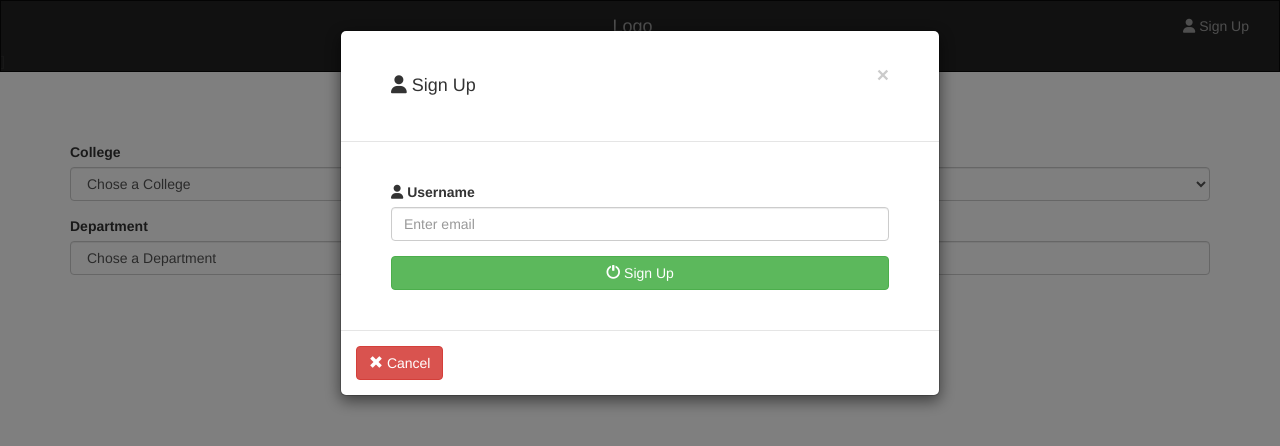
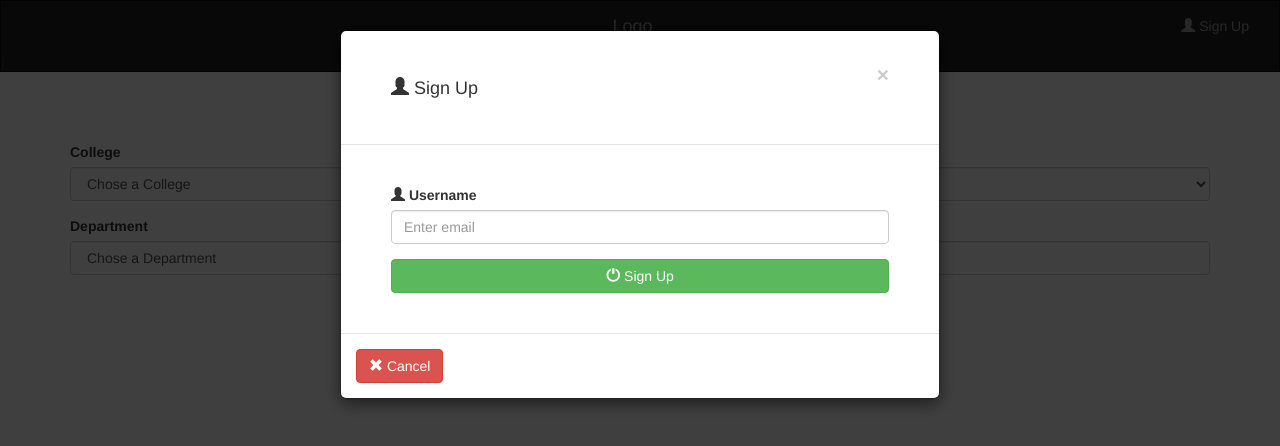
Before and after one commit to Rafena/QuizTakingApp, a website: page public_html/index.html in a window 1280 px wide. Both pictures are taken after a click on the link "Sign Up". Drawn offline with nearby package versions, Linux system fonts and the light colour scheme; files that its build step writes are made by us from their sources.

Commit message:
homepage changes

```diff
--- a/public_html/index.html
+++ b/public_html/index.html
@@ -10,6 +10,11 @@
   <link rel="stylesheet" href="/font/font-awesome.min.css">
   <script src="jquery/jquery.min.js"></script>
   <script src="/js/bootstrap.min.js"></script>
+
+
+    <link rel="stylesheet" href="https://maxcdn.bootstrapcdn.com/bootstrap/3.3.7/css/bootstrap.min.css">
+  <script src="https://ajax.googleapis.com/ajax/libs/jquery/3.3.1/jquery.min.js"></script>
+  <script src="https://maxcdn.bootstrapcdn.com/bootstrap/3.3.7/js/bootstrap.min.js"></script>
 
   <!-- Custom Style -->
   <link rel="stylesheet" href="/Styles/custom.css">
@@ -34,7 +39,7 @@
            </div>
            <div class="collapse navbar-collapse" id="myNavbar">
                <ul class="nav navbar-nav navbar-right">
-                  <li><a data-toggle="modal" data-target="#SignUp" class="SignUpMenu"><span class="fas fa-user"></span> Sign Up</a></li>
+                  <li><a data-toggle="modal" data-target="#SignUp" class="SignUpMenu"><span class="glyphicon glyphicon-user"></span> Sign Up</a></li>
                </ul>
            </div>
        </div>]
@@ -79,12 +84,12 @@
           <div class="modal-content">
             <div class="modal-header" style="padding:35px 50px;">
               <button type="button" class="close" data-dismiss="modal">&times;</button>
-              <h4><span class="fas fa-user"></span> Sign Up</h4>
+              <h4><span class="glyphicon glyphicon-user"></span> Sign Up</h4>
             </div>
             <div class="modal-body" style="padding:40px 50px;">
               <form role="form">
                 <div class="form-group">
-                  <label for="usrname"><span class="fas fa-user"></span> Username</label>
+                  <label for="usrname"><span class="glyphicon glyphicon-user"></span> Username</label>
                   <input type="text" class="form-control" id="usrname" placeholder="Enter email">
                 </div>
                   <button type="submit" class="btn btn-success btn-block"><span class="glyphicon glyphicon-off"></span> Sign Up</button>
```
